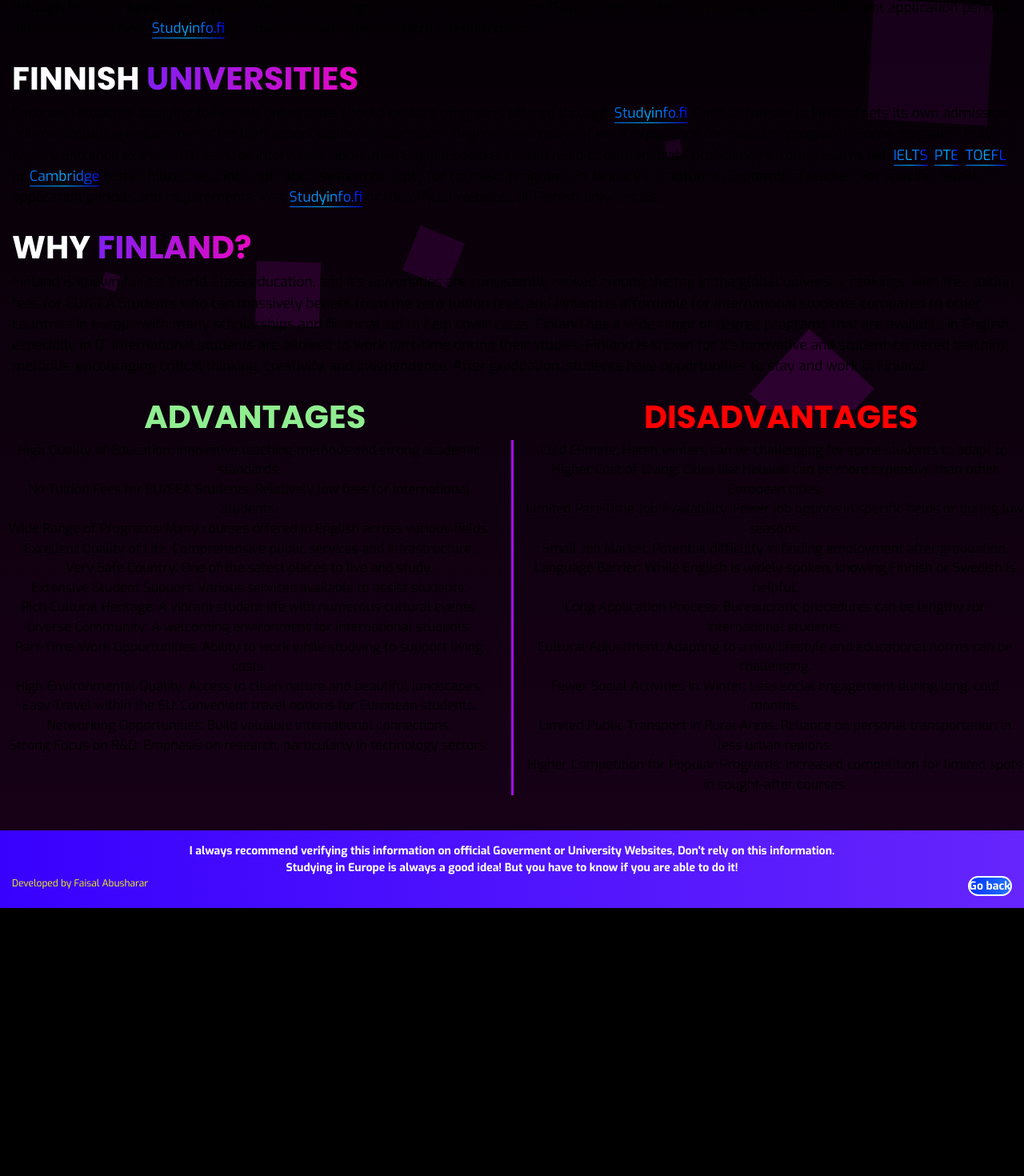
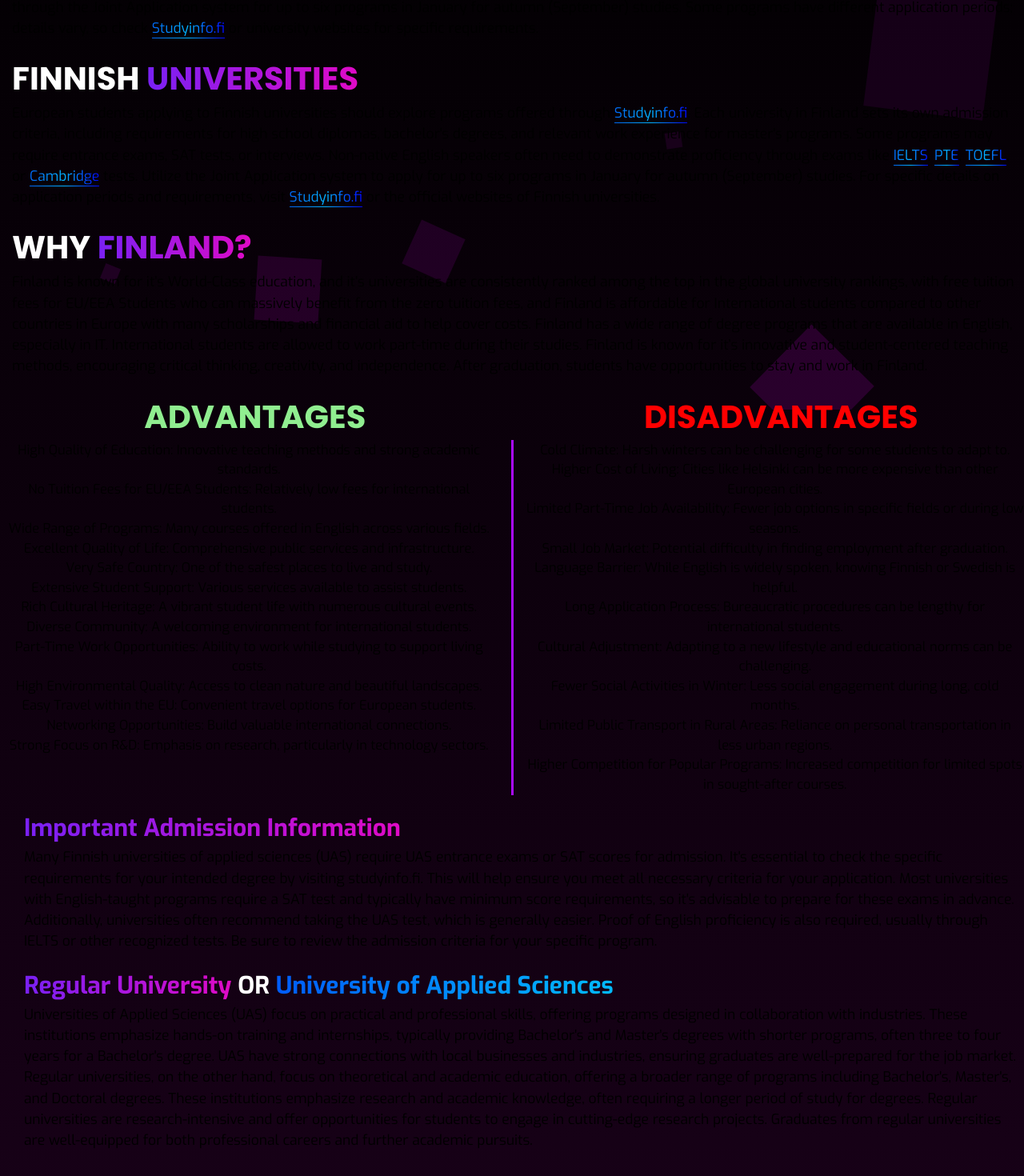
Before and after one commit to FaisalAbusharar/europe-university-info, a Next.js app: page /countries/finland in a window 1280 px wide. Shown: the part 288-1758 px from the top of the page at 80% size. Before the commit the page ends 1423 px from the top, so only its background shows below. Built offline with nearby package versions, Linux system fonts and the light colour scheme.

Commit message:
created 2 seperate optional information

```diff
--- a/src/app/components/country.jsx
+++ b/src/app/components/country.jsx
@@ -23,7 +23,8 @@ const Country = ({countryName, countryNameOptional,
     disadvantages = ["PlaceHolder for Information here", "PlaceHolder 2"],
     footerInformation,
     titleColor1, titleColor2,
-    optionalInformation= [{}],   })=> {
+    optionalInformation= [{}],
+    internationalOptionalInformation=[{}]   })=> {
     const titleStyle = {
         background: `linear-gradient(to bottom, ${titleColor1}, ${titleColor2})`,
         WebkitBackgroundClip: 'text',
@@ -101,12 +102,20 @@ const Country = ({countryName, countryNameOptional,
                         </ul>
                     </div>
                 </div>
-                <ul className={`${exo.className}`} id="infoBody">{isInternational ? (optionalInformation.map((item, index) => (
+                <ul className={`${exo.className}`} id="infoBody">{(optionalInformation.map((item, index) => (
+                    <li key={index}>
+                        <p className={`${exo.className}`} id="subSubTitleLeft"><span><strong>{item.title}</strong></span></p>
+                        <small className={`${exo.className}`} id="infoBody">{item.description}</small>
+                    </li>
+                )))}</ul>
+
+                <ul className={`${exo.className}`} id="infoBody">{isInternational ? (internationalOptionalInformation.map((item, index) => (
                     <li key={index}>
                         <p className={`${exo.className}`} id="subSubTitleLeft"><span><strong>{item.title}</strong></span></p>
                         <small className={`${exo.className}`} id="infoBody">{item.description}</small>
                     </li>
                 ))) : ""}</ul>
+
             </div>
             <div id="buffer"></div>
             <div className="footerContainer">
--- a/src/app/countries/finland/page.tsx
+++ b/src/app/countries/finland/page.tsx
@@ -140,10 +140,11 @@ const Finland = () => {
         titleColor1: "#003580",
         titleColor2: "#ffffff",
         optionalInformation: [
-            {title: <>Studying under <p id="gradientSub">AICE</p></>, description: aiceInformation},
             {title: <><p id="gradientSub">Important Admission Information</p></>, description: admissionRequirements},
             {title:  <><p id="gradientSub">Regular University</p> OR <p id="gradientSubSub">University of Applied Sciences</p> </>, description: RegularVSUasUni},
-
+        ],
+        internationalOptionalInformation: [
+            {title: <>Studying under <p id="gradientSub">AICE</p></>, description: aiceInformation},
         ]
 
     }
@@ -156,7 +157,7 @@ const Finland = () => {
             footerInformation={CountryInformation.footerInformation} titleColor1={CountryInformation.titleColor1} titleColor2={CountryInformation.titleColor2}
             whyChooseCountry={CountryInformation.whyChooseCountry}
             advantages={CountryInformation.advantages} disadvantages={CountryInformation.disadvantages}
-            optionalInformation={CountryInformation.optionalInformation}
+            optionalInformation={CountryInformation.optionalInformation} internationalOptionalInformation={CountryInformation.internationalOptionalInformation}
             visaRequirementsRequirements={CountryInformation.visaRequirementsRequirements} visaRequirementsFinancials={CountryInformation.visaRequirementsFinancials}
             visaRequirementsInsurance={CountryInformation.visaRequirementsInsurance}
             ></Country>
```
